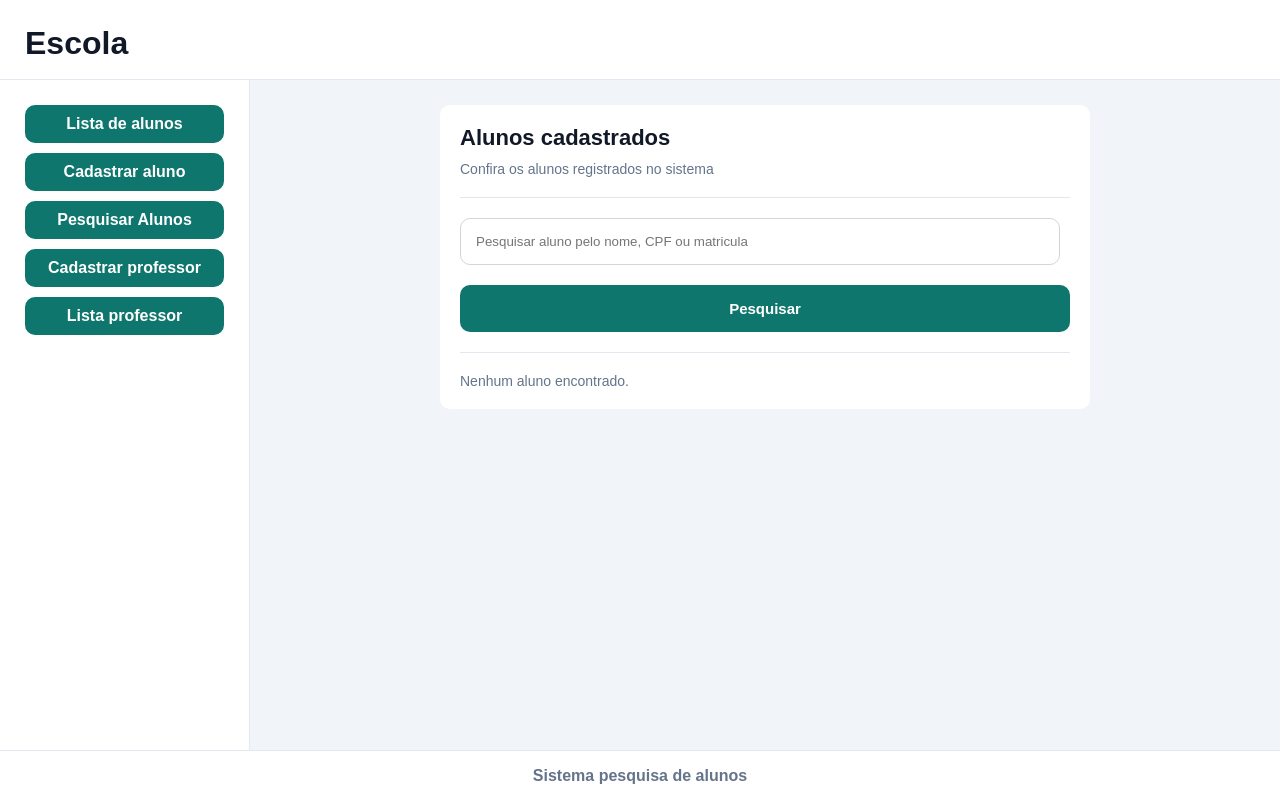
After one commit to eduardollc/sistema-escola, a Django app: page /alunos/pesquisar/ in a window 1280 px wide. The commit adds this page. Run offline with Django 5.2, Linux system fonts and the light colour scheme.

Commit message:
Pesquisar alunos

```diff
--- a/escola/alunos/static/alunos/styles.css
+++ b/escola/alunos/static/alunos/styles.css
@@ -101,9 +101,9 @@ body {
     margin: 15px 0;
 }
 
-/* FORMULÁRIO */
+/* Painel*/
 
-.formulario {
+.painel {
     width: 100%;
     max-width: 650px;
     border-radius: 10px;
@@ -112,7 +112,7 @@ body {
     color: #111827;
 }
 
-.formulario input {
+.painel input {
     border: 1px solid #D1D5DB;
     width: 100%;
     max-width: 600px;
@@ -120,54 +120,37 @@ body {
     border-radius: 10px;
 }
 
-.formulario form {
+.painel form {
     display: flex;
     flex-direction: column;
     gap: 10px;
 }
 
-.formulario p {
-    color: #64748B;
-}
-
-.formulario label {
+.painel label {
     font-weight: bold;
 }
 
-/* LISTAGEM */
-
-.lista {
-    width: 100%;
-    max-width: 750px;
-    background-color: #FFFFFF;
-    padding: 25px;
-    border-radius: 10px;
-    color: #111827;
-
-    transform: translateX(-125px);
-}
-
-.lista h2 {
+.painel h2 {
     font-size: 22px;
     margin-bottom: 8px;
 }
 
-.lista p {
+.painel p {
     color: #64748B;
     font-size: 14px;
 }
 
-.lista hr {
+.painel hr {
     border: none;
     border-top: 1px solid #E2E8F0;
     margin: 20px 0;
 }
 
-.lista ul {
+.painel ul {
     list-style: none;
 }
 
-.lista li {
+.painel li {
     display: flex;
     justify-content: space-between;
     align-items: center;
@@ -206,6 +189,7 @@ body {
 .botao:hover {
     cursor: pointer;
 }
+
 
 /* RODAPÉ */
 
--- /dev/null
+++ b/escola/alunos/templates/alunos/pesquisar.html
@@ -0,0 +1,106 @@
+
+{% load static %}
+<!DOCTYPE html>
+<html lang="pt-BR">
+<head>
+    <meta charset="UTF-8">
+    <meta name="viewport" content="width=device-width, initial-scale=1.0">
+    <link rel="stylesheet" href="{% static 'alunos/styles.css' %}">
+    <title>Lista de alunos</title>
+</head>
+<body>
+
+    <header class="titulo-principal">
+        <h1>Escola</h1>
+    </header>
+
+    <aside class="lado-esquerdo">
+        <nav>
+
+            <ul>
+                <li>
+                    <a href="{% url 'lista_alunos' %}">Lista de alunos</a>
+                </li>
+            </ul>
+
+            <ul>
+                <li>
+                    <a href="{% url 'cadastrar_alunos' %}">Cadastrar aluno</a>
+                </li>
+            </ul>
+
+            <ul>
+                <li>
+                    <a href="{% url 'pesquisar_alunos' %}">Pesquisar Alunos</a>
+                </li>
+            </ul>
+
+            <ul>
+                <li>
+                    <a href="{% url 'cadastrar_professores' %}">Cadastrar professor</a>
+                </li>
+            </ul>
+
+            <ul>
+                <li>
+                    <a href="{% url 'lista_professores' %}">Lista professor</a>
+                </li>
+            </ul>
+
+
+
+        </nav>
+    </aside>
+
+    <main class="centro">
+
+        <div class="painel">
+
+            <h2>Alunos cadastrados</h2>
+            <p>Confira os alunos registrados no sistema</p>
+
+            <hr>
+
+            <!-- Campo de pesquisa -->
+            <form class="campo-pesquisa" method="GET">
+                <input
+                    type="text"
+                    name="q"
+                    placeholder="Pesquisar aluno pelo nome, CPF ou matricula"
+                    value="{{ termo }}"
+                >
+
+                <button class="botao" type="submit">
+                    Pesquisar
+                </button>
+            </form>
+
+            <hr>
+
+            <ul>
+
+                {% for aluno in alunos %}
+
+                <li>
+                    <span class="nome">{{ aluno.nome }}</span>
+                    <span class="dados">{{ aluno.idade }} anos</span>
+                </li>
+
+                {% empty %}
+
+                <p>Nenhum aluno encontrado.</p>
+
+                {% endfor %}
+
+            </ul>
+
+        </div>
+
+    </main>
+
+    <footer class="rodape">
+        <p>Sistema pesquisa de alunos</p>
+    </footer>
+
+</body>
+</html>
--- a/escola/alunos/urls.py
+++ b/escola/alunos/urls.py
@@ -4,4 +4,5 @@ from . import views
 urlpatterns = [
     path("cadastrar/", views.cadastrar, name="cadastrar_alunos"),
     path("lista/", views.lista, name="lista_alunos"),
+    path('pesquisar/', views.pesquisar, name='pesquisar_alunos'),
 ]
--- a/escola/alunos/views.py
+++ b/escola/alunos/views.py
@@ -1,5 +1,6 @@
 from django.shortcuts import render
 from .models import Aluno
+from django.db.models import Q
 
 # Create your views here.
 
@@ -34,3 +35,20 @@ def lista(request):
         "alunos/lista.html",
         {"alunos": alunos}
     )
+
+def pesquisar(request):
+    termo = request.GET.get('q', '')
+
+    alunos = []
+
+    if termo:
+        alunos = Aluno.objects.filter(
+            Q(nome__icontains=termo) |
+            Q(matricula__icontains=termo) |
+            Q(cpf__icontains=termo)
+        )
+
+    return render (request, 'alunos/pesquisar.html', {
+        'alunos':alunos,
+        'termo':termo
+    })
```
Also changed, not shown: escola/alunos/templates/alunos/cadastrar.html (+7 -1 lines), escola/alunos/templates/alunos/lista.html (+7 -1 lines).
